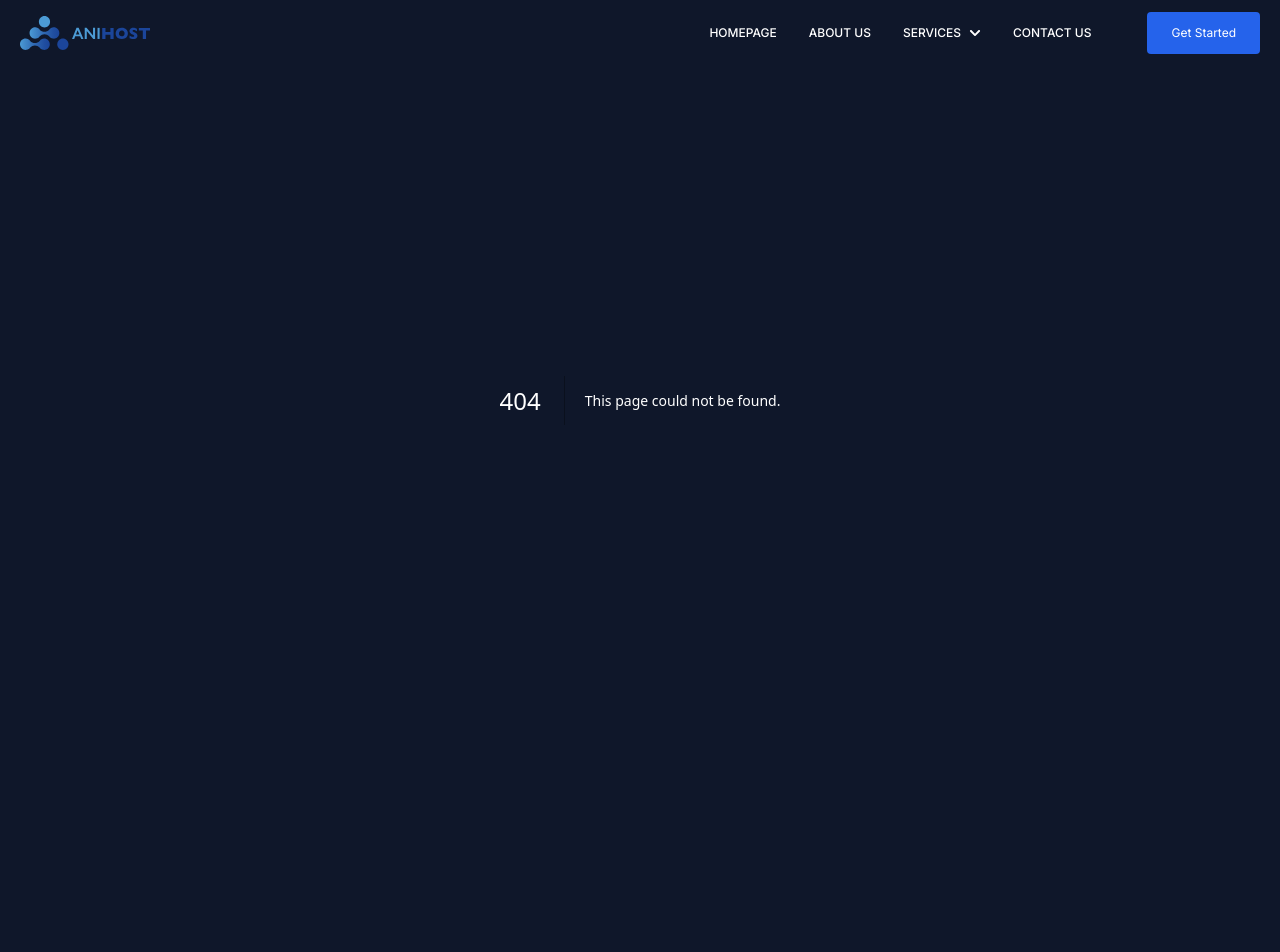
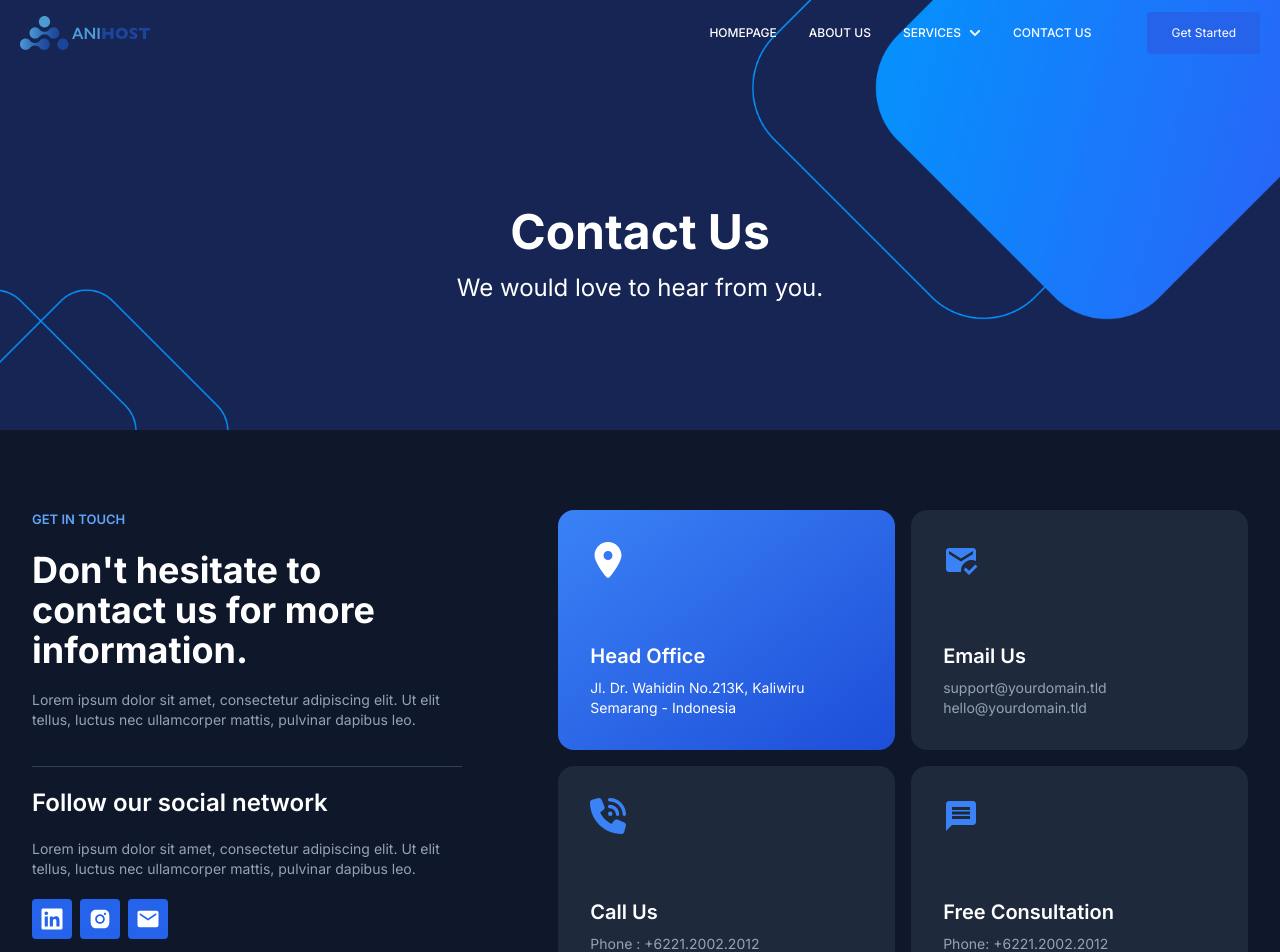
Before and after one commit to fltmzl/anihost-company-profile, a Next.js app: page /contact-us in a window 1280 px wide. Before the commit this address had no page. Shown: the top 952 px of the page. Before the commit the page ends 800 px from the top, so only its background shows below. Built offline with nearby package versions, Linux system fonts and the light colour scheme.

Commit message:
pages(contact-us): add contact us page

```diff
--- /dev/null
+++ b/src/app/contact-us/components/ContactCard.tsx
@@ -0,0 +1,24 @@
+import React from "react";
+import { twMerge } from "tailwind-merge";
+
+type ContactCardProps = {
+  title: string;
+  description: string;
+  secondDescription?: string;
+  iconElement: React.ReactElement;
+  variant?: "primary" | "secondary";
+};
+
+export default function ContactCard({ title, description, secondDescription, iconElement, variant = "primary" }: ContactCardProps) {
+  return (
+    <div className={twMerge("w-full lg:max-w-sm rounded-2xl p-8", variant === "primary" ? "bg-gradient-to-br from-blue-500 to-blue-700" : "bg-slate-800")}>
+      <div className={twMerge("text-4xl mb-7 md:mb-16", variant === "primary" ? "text-white" : "text-blue-500")}>{iconElement}</div>
+
+      <div>
+        <h3 className="text-base lg:text-xl font-semibold mb-2">{title}</h3>
+        <p className={twMerge("text-sm", variant === "primary" ? "text-white" : "text-slate-400")}>{description}</p>
+        <p className={twMerge("text-sm", variant === "primary" ? "text-white" : "text-slate-400")}>{secondDescription}</p>
+      </div>
+    </div>
+  );
+}
--- /dev/null
+++ b/src/app/contact-us/page.tsx
@@ -0,0 +1,25 @@
+import React from "react";
+import PagesTitleHeader from "../components/PagesTitleHeader";
+import ContactInfoSection from "./sections/ContactInfoSection";
+import SendMessageSection from "./sections/SendMessageSection";
+
+export default function ContactUs() {
+  return (
+    <main>
+      <PagesTitleHeader title="Contact Us" description="We would love to hear from you." />
+
+      <ContactInfoSection />
+
+      <iframe
+        src="https://www.google.com/maps/embed?pb=!1m18!1m12!1m3!1d3959.882160765912!2d110.41864051145015!3d-7.023135292949276!2m3!1f0!2f0!3f0!3m2!1i1024!2i768!4f13.1!3m3!1m2!1s0x2f4ce5bc6c2e1e6f%3A0x5760a933ed864c7c!2sANIHOST.COM!5e0!3m2!1sid!2sid!4v1715763466994!5m2!1sid!2sid"
+        className="h-80 md:h-[400px] lg:h-[500px]"
+        style={{ aspectRatio: "16/9", width: "100%", border: 0 }}
+        allowFullScreen
+        loading="lazy"
+        referrerPolicy="no-referrer-when-downgrade"
+      ></iframe>
+
+      <SendMessageSection />
+    </main>
+  );
+}
--- /dev/null
+++ b/src/app/contact-us/sections/ContactInfoSection.tsx
@@ -0,0 +1,51 @@
+import React from "react";
+import { AiFillInstagram } from "react-icons/ai";
+import { FaLinkedin, FaLocationDot, FaPhoneVolume } from "react-icons/fa6";
+import { IoMdMail } from "react-icons/io";
+import ContactCard from "../components/ContactCard";
+import { MdMarkEmailRead, MdMessage } from "react-icons/md";
+
+export default function ContactInfoSection() {
+  return (
+    <div className="container py-20 flex flex-col lg:flex-row justify-between gap-8">
+      <div className="lg:basis-5/12 space-y-5 pr-16">
+        <div className="space-y-5">
+          <h6>GET IN TOUCH</h6>
+          <h2>Don&apos;t hesitate to contact us for more information.</h2>
+          <p className="text-sm text-slate-400">Lorem ipsum dolor sit amet, consectetur adipiscing elit. Ut elit tellus, luctus nec ullamcorper mattis, pulvinar dapibus leo.</p>
+        </div>
+
+        <div className="w-full border-b border-slate-700 py-2"></div>
+
+        <div className="space-y-5">
+          <h3 className="text-xl md:text-2xl font-semibold">Follow our social network</h3>
+          <p className="text-sm text-slate-400">Lorem ipsum dolor sit amet, consectetur adipiscing elit. Ut elit tellus, luctus nec ullamcorper mattis, pulvinar dapibus leo.</p>
+
+          <div className="flex gap-2">
+            <a href="#">
+              <FaLinkedin className="size-10 bg-blue-600 p-2 rounded-sm grid place-content-center hover:bg-blue-500 duration-300" />
+            </a>
+
+            <a href="#">
+              <AiFillInstagram className="size-10 bg-blue-600 p-2 rounded-sm grid place-content-center hover:bg-blue-500 duration-300" />
+            </a>
+
+            <a href="#">
+              <IoMdMail className="size-10 bg-blue-600 p-2 rounded-sm grid place-content-center hover:bg-blue-500 duration-300" />
+            </a>
+          </div>
+        </div>
+      </div>
+
+      <div className="lg:basis-7/12 grid md:grid-cols-2 gap-4">
+        <ContactCard iconElement={<FaLocationDot />} title="Head Office" description="Jl. Dr. Wahidin No.213K, Kaliwiru" secondDescription="Semarang - Indonesia" variant="primary" />
+
+        <ContactCard iconElement={<MdMarkEmailRead />} title="Email Us" description="support@yourdomain.tld" secondDescription="hello@yourdomain.tld" variant="secondary" />
+
+        <ContactCard iconElement={<FaPhoneVolume />} title="Call Us" description="Phone : +6221.2002.2012" secondDescription="Fax : +6221.2002.2013" variant="secondary" />
+
+        <ContactCard iconElement={<MdMessage />} title="Free Consultation" description="Phone: +6221.2002.2012" secondDescription="Fax : +6221.2002.2013" variant="secondary" />
+      </div>
+    </div>
+  );
+}
--- /dev/null
+++ b/src/app/contact-us/sections/SendMessageSection.tsx
@@ -0,0 +1,57 @@
+import { Input } from "@/components/ui/input";
+import { Label } from "@/components/ui/label";
+import { Textarea } from "@/components/ui/textarea";
+import React from "react";
+
+export default function SendMessageSection() {
+  return (
+    <section className="container pt-5 pb-24 md:relative md:-top-32">
+      <div className="w-full max-w-4xl mx-auto bg-slate-800 rounded-2xl p-7 md:p-16">
+        <div className="text-center">
+          <h2 className="mb-3">Send us a message</h2>
+          <p className="mb-5 text-slate-400 text-xs md:text-sm">Lorem ipsum dolor sit amet, consectetur adipiscing elit. Ut elit tellus, luctus nec ullamcorper mattis, pulvinar dapibus leo.</p>
+        </div>
+
+        <form className="grid gap-5">
+          <div className="grid grid-cols-1 md:grid-cols-2 gap-3">
+            <div className="input-group">
+              <Label htmlFor="name">Name</Label>
+              <Input type="text" id="name" name="name" placeholder="Name" className="bg-slate-700 border-slate-600" />
+            </div>
+
+            <div className="input-group">
+              <Label htmlFor="company">Company</Label>
+              <Input type="text" id="company" name="company" placeholder="Company" className="bg-slate-700 border-slate-600" />
+            </div>
+          </div>
+
+          <div className="grid grid-cols-1 md:grid-cols-2 gap-3">
+            <div className="input-group">
+              <Label htmlFor="email">Email</Label>
+              <Input type="email" id="email" name="email" placeholder="Email" className="bg-slate-700 border-slate-600" />
+            </div>
+
+            <div className="input-group">
+              <Label htmlFor="phone">Phone</Label>
+              <Input type="text" id="phone" name="phone" placeholder="Phone" className="bg-slate-700 border-slate-600" />
+            </div>
+          </div>
+
+          <div className="input-group">
+            <Label htmlFor="subject">Subject</Label>
+            <Input type="text" id="subject" name="subject" placeholder="Subject" className="bg-slate-700 border-slate-600" />
+          </div>
+
+          <div className="input-group">
+            <Label htmlFor="message">Message</Label>
+            <Textarea id="message" name="message" placeholder="Message" className="bg-slate-700 border-slate-600" />
+          </div>
+
+          <button className="button-pri" type="submit">
+            Send Message
+          </button>
+        </form>
+      </div>
+    </section>
+  );
+}
```
